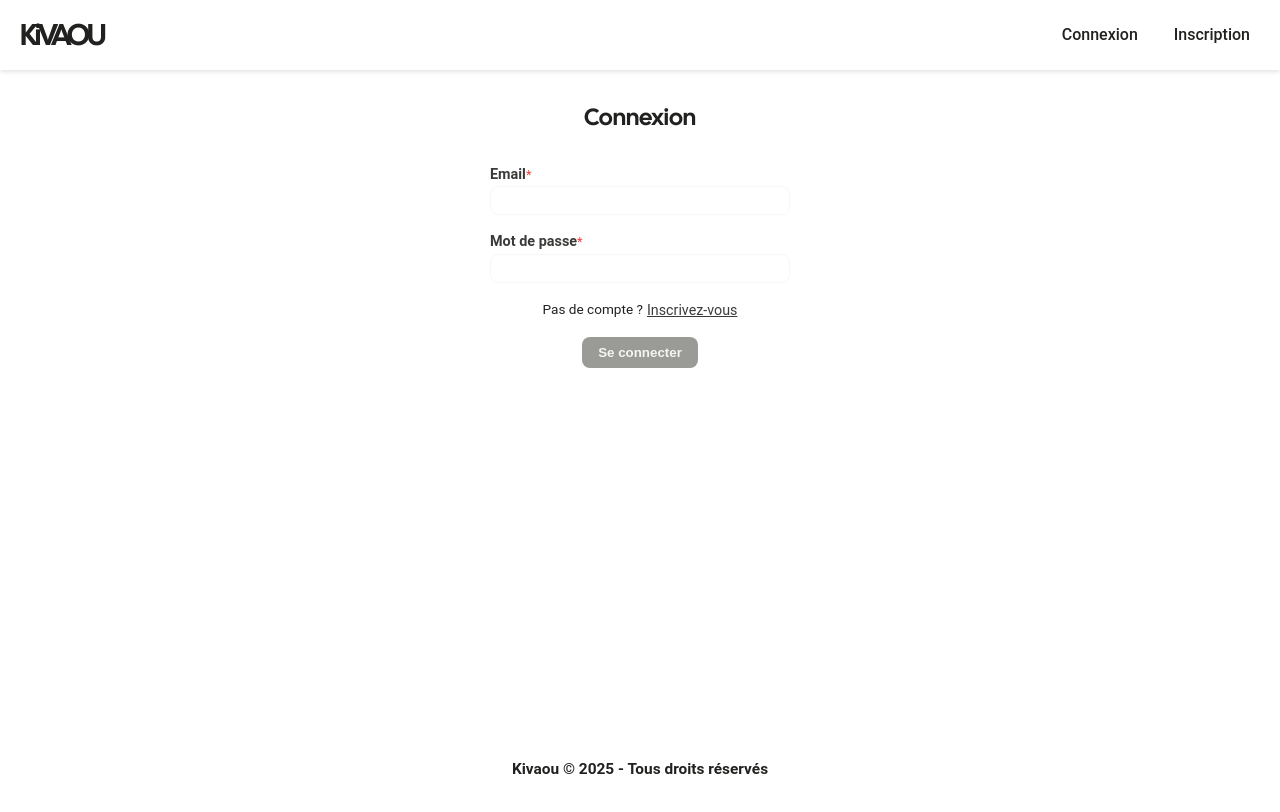
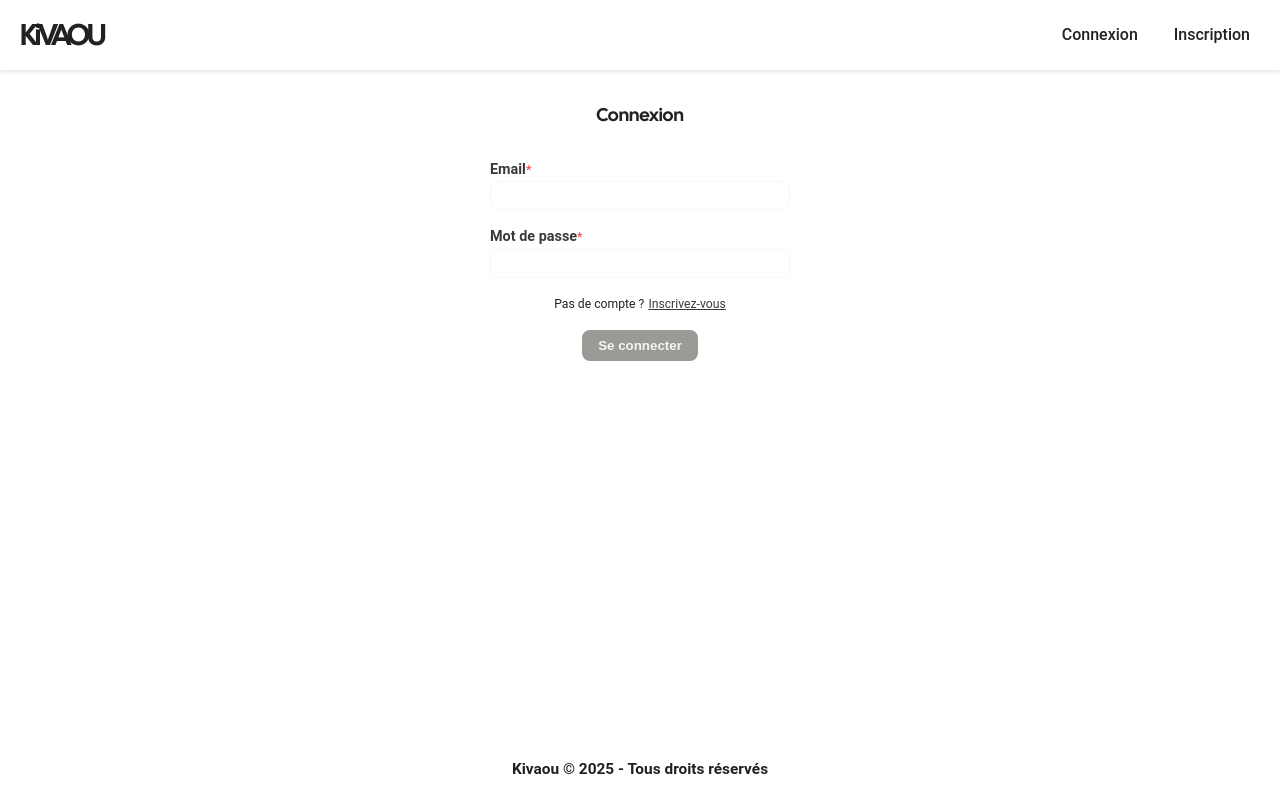
Before and after one commit to Deuli-P/kivaou-frontend, a React (Vite) app: page /auth/login in a window 1280 px wide. Shown: the top 812 px of the page. Built offline with nearby package versions, Linux system fonts and the light colour scheme; no server answers.

Commit message:
optimisation du css

```diff
--- a/index.html
+++ b/index.html
@@ -2,6 +2,7 @@
 <html lang="fr">
   <head>
     <meta charset="UTF-8" />
+    <meta name="viewport" content="width=device-width, initial-scale=1.0">
     <link rel="icon" type="image/svg+xml" href="/favicon-16x16.png" />
     <meta name="description" content="KiVaOu est une plateforme d'organisation d'événements qui permet aux utilisateurs de créer, rejoindre et gérer des événements au sein de leur groupe." />
     <meta property="og:title" content="KiVaOu - Organisez vos événements communautaires" />
--- a/src/assets/styles/sass/_global.scss
+++ b/src/assets/styles/sass/_global.scss
@@ -38,26 +38,26 @@ main{
 
 
 p{
-    font-size: clamp(10px, calc(10px + calc((16 - 10) / (1920 - 320)) * (100vw - 320px)), 16px);
+    font-size: $f_s;
     font-family: 'Roboto', sans-serif;
     color: $text;
 }
 
 h1{
     color: $text;
-    font-size: clamp(20px, calc(20px + calc((24 - 20) / (1440 - 320)) * (100vw - 320px)), 24px);
+    font-size: $f_l;
     font-family: 'Cal sans', sans-serif;
 }
 
 h2{
     color: $text;
-    font-size: clamp(16px, calc(16px + calc((20 - 16) / (1440 - 320)) * (100vw - 320px)), 20px);
+    font-size: $f_m;
     font-family: 'Cal sans', sans-serif;
 }
 
 h3{
     color: $text;
-    font-size: clamp(14px, calc(14px + calc((18 - 14) / (1440 - 320)) * (100vw - 320px)), 18px);
+    font-size: $f_m;
     font-family: 'Cal sans', sans-serif;
 }
 
@@ -114,7 +114,7 @@ a{
     &.s{
         width: 18px;
         height: 18px;
-        font-size: 10px;
+        font-size: 12px;
     }
     &.m{
         width: 30px;
--- a/src/assets/styles/sass/_variables.scss
+++ b/src/assets/styles/sass/_variables.scss
@@ -77,16 +77,15 @@ $m_xxs: 0.3rem;
 
 // FONT SIZES
 
-$f_l: clamp(1.125rem, calc(1.125rem + calc((1.6 - 1.125) / (1440 - 320)) * (100vw - 320px)), 1.6rem);
-$f_m: clamp(1rem, calc(1rem + calc((1.4 - 1) / (1440 - 320)) * (100vw - 320px)), 1.4rem);
-$f_s: clamp(0.875rem, calc(0.875rem + calc((1.2 - 0.875) / (1440 - 320)) * (100vw - 320px)), 1.2rem);
-$f_xs: clamp(0.75rem, calc(0.75rem + calc((1 - 0.75) / (1440 - 320)) * (100vw - 320px)), 1rem);
+$f_l: clamp(1.125rem, calc(1.125rem + calc((1.5 - 1.125) / (1440 - 320)) * (100vw - 320px)), 1.5rem);
+$f_m: clamp(1rem, calc(1rem + calc((1.125 - 1) / (1440 - 320)) * (100vw - 320px)), 1.125rem);
+$f_s: clamp(0.75rem, calc(0.75rem + calc((1 - 0.75) / (1440 - 320)) * (100vw - 320px)), 1rem);
 
 
 
 // GAP
 
 $g_l: clamp(1.125rem, calc(1.125rem + calc((1.6 - 1.125) / (1440 - 320)) * (100vw - 320px)), 1.6rem);
-$g_m: clamp(1rem, calc(1rem + calc((1.4 - 1) / (1440 - 320)) * (100vw - 320px)), 1.4rem);
-$g_s: clamp(0.875rem, calc(0.875rem + calc((1.2 - 0.875) / (1440 - 320)) * (100vw - 320px)), 1.2rem);
-$g_xs: clamp(0.5rem, calc(0.5rem + calc((0.7 - 0.5) / (1440 - 320)) * (100vw - 320px)), 0.7rem);
+$g_m: clamp(1rem, calc(1rem + calc((1.275 - 1) / (1440 - 320)) * (100vw - 320px)), 1.275rem);
+$g_s: clamp(0.875rem, calc(0.875rem + calc((1 - 0.875) / (1440 - 320)) * (100vw - 320px)), 1rem);
+$g_xs: clamp(0.75rem, calc(0.75rem + calc((0.875 - 0.75) / (1440 - 320)) * (100vw - 320px)), 0.875rem);
--- a/src/components/Cards/EventCard/EventCard.scss
+++ b/src/components/Cards/EventCard/EventCard.scss
@@ -41,7 +41,7 @@
   }
 
   .event_card-content{
-    font-size: clamp(10px, calc(10px + calc((16 - 10) / (1440 - 320)) * (100vw - 320px)), 16px);
+    font-size: $f_s;
     font-family: 'Roboto', sans-serif;
     color: $text;
       &.underline{
--- a/src/pages/organization/event/Detail/Detail.tsx
+++ b/src/pages/organization/event/Detail/Detail.tsx
@@ -352,6 +352,7 @@ const handleCancel = async () => {
                 <img
                   src={eventDetails.owner.photo_path}
                   alt={eventDetails.owner.firstname + ' ' + eventDetails.owner.lastname}
+                  loading="lazy"
                 />
               )}
               <p>{eventDetails.owner.firstname} {eventDetails.owner.lastname}</p>
@@ -361,6 +362,7 @@ const handleCancel = async () => {
               <img
                 src={eventDetails.destination.photo_path}
                 alt={eventDetails.destination.name}
+                loading="lazy"
               />
             )}
             <div className="event-detail-destination-info">
```
